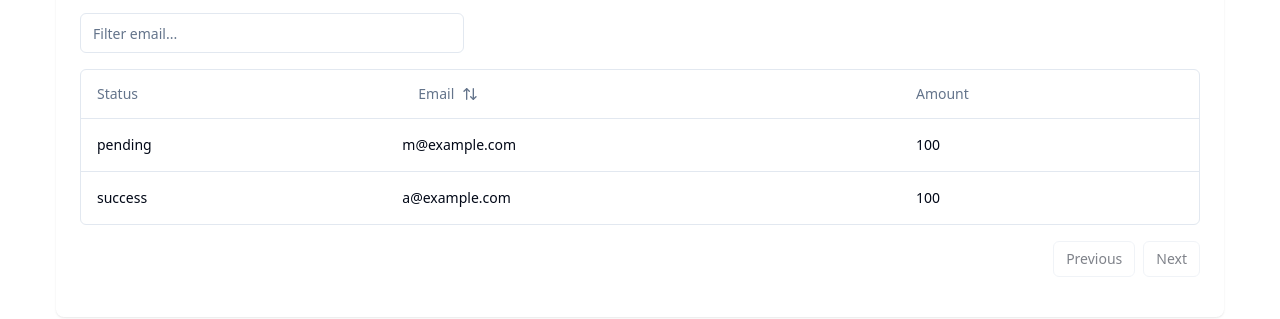
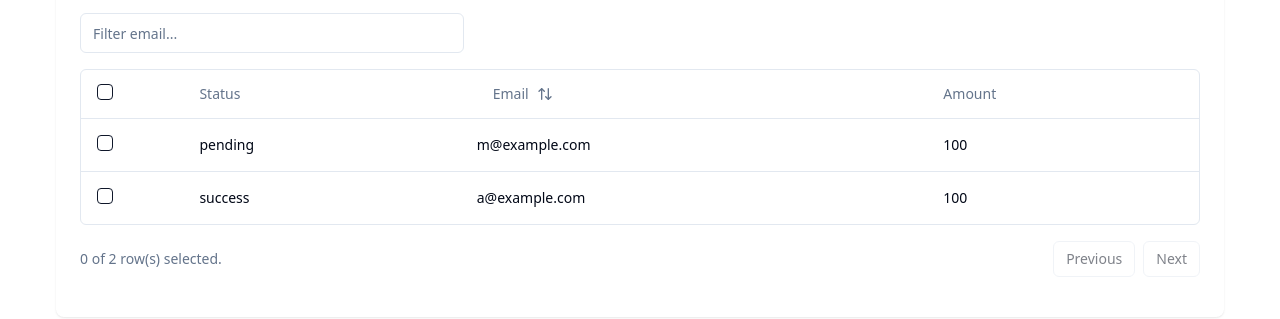
Before and after one commit to nikhil149/finance-app, a Next.js app: page /accounts in a window 1280 px wide. Shown: the part 357-676 px from the top of the page. Built offline with nearby package versions, Linux system fonts and the light colour scheme; no server answers; what drizzle-zod, hono would draw is missing.

Commit message:
Date table created

```diff
--- a/app/(dashboard)/accounts/columns.tsx
+++ b/app/(dashboard)/accounts/columns.tsx
@@ -1,6 +1,7 @@
 "use client";
 
 import { Button } from "@/components/ui/button";
+import { Checkbox } from "@/components/ui/checkbox";
 import { ColumnDef } from "@tanstack/react-table";
 import { ArrowUpDown, MoreHorizontal } from "lucide-react";
 
@@ -14,6 +15,29 @@
 };
 
 export const columns: ColumnDef<Payment>[] = [
+  {
+    id: "select",
+    header: ({ table }) => (
+      <Checkbox
+        checked={
+          table.getIsAllPageRowsSelected() ||
+          (table.getIsSomePageRowsSelected() && "indeterminate")
+        }
+        onCheckedChange={(value) => table.toggleAllPageRowsSelected(!!value)}
+        aria-label="Select all"
+      />
+    ),
+    cell: ({ row }) => (
+      <Checkbox
+        checked={row.getIsSelected()}
+        onCheckedChange={(value) => row.toggleSelected(!!value)}
+        aria-label="Select row"
+      />
+    ),
+    enableSorting: false,
+    enableHiding: false,
+  },
+
   {
     accessorKey: "status",
     header: "Status",
--- a/app/(dashboard)/accounts/page.tsx
+++ b/app/(dashboard)/accounts/page.tsx
@@ -34,7 +34,12 @@
           </Button>
         </CardHeader>
         <CardContent>
-          <DataTable columns={columns} data={data} filterKey="email" />
+          <DataTable
+            columns={columns}
+            data={data}
+            filterKey="email"
+            onDelete={() => {}}
+          />
         </CardContent>
       </Card>
     </div>
--- a/components/data-table.tsx
+++ b/components/data-table.tsx
@@ -3,6 +3,7 @@
 import {
   ColumnDef,
   ColumnFiltersState,
+  Row,
   SortingState,
   flexRender,
   getCoreRowModel,
@@ -23,20 +24,26 @@
 import { Button } from "./ui/button";
 import { useState } from "react";
 import { Input } from "./ui/input";
+import { Trash } from "lucide-react";
 
 interface DataTableProps<TData, TValue> {
   columns: ColumnDef<TData, TValue>[];
   data: TData[];
   filterKey: string;
+  onDelete: (rows: Row<TData>[]) => void;
+  disabled?: boolean;
 }
 
 export function DataTable<TData, TValue>({
   columns,
   data,
   filterKey,
+  disabled,
+  onDelete,
 }: DataTableProps<TData, TValue>) {
   const [sorting, setSorting] = useState<SortingState>([]);
   const [columnFilters, setColumnFilters] = useState<ColumnFiltersState>([]);
+  const [rowSelection, setRowSelection] = useState({});
 
   const table = useReactTable({
     data,
@@ -47,9 +54,11 @@
     getSortedRowModel: getSortedRowModel(),
     onColumnFiltersChange: setColumnFilters,
     getFilteredRowModel: getFilteredRowModel(),
+    onRowSelectionChange: setRowSelection,
     state: {
       sorting,
       columnFilters,
+      rowSelection,
     },
   });
 
@@ -64,6 +73,17 @@
           }
           className="max-w-sm"
         />
+        {table.getFilteredSelectedRowModel().rows.length > 0 && (
+          <Button
+            variant="outline"
+            className="text-xs ml-auto font-normal"
+            size="sm"
+            disabled={disabled}
+          >
+            <Trash className="mr-2 size-4" />
+            Delete ({table.getFilteredSelectedRowModel().rows.length})
+          </Button>
+        )}
       </div>
       <div className="rounded-md border">
         <Table>
@@ -116,6 +136,11 @@
         </Table>
       </div>
       <div className="flex items-center justify-end space-x-2 py-4">
+        <div className="flex-1 text-sm text-muted-foreground">
+          {table.getFilteredSelectedRowModel().rows.length} of{" "}
+          {table.getFilteredRowModel().rows.length} row(s) selected.
+        </div>
+
         <Button
           variant="outline"
           size="sm"
--- /dev/null
+++ b/components/ui/checkbox.tsx
@@ -0,0 +1,30 @@
+"use client"
+
+import * as React from "react"
+import * as CheckboxPrimitive from "@radix-ui/react-checkbox"
+import { Check } from "lucide-react"
+
+import { cn } from "@/lib/utils"
+
+const Checkbox = React.forwardRef<
+  React.ElementRef<typeof CheckboxPrimitive.Root>,
+  React.ComponentPropsWithoutRef<typeof CheckboxPrimitive.Root>
+>(({ className, ...props }, ref) => (
+  <CheckboxPrimitive.Root
+    ref={ref}
+    className={cn(
+      "peer h-4 w-4 shrink-0 rounded-sm border border-primary ring-offset-background focus-visible:outline-none focus-visible:ring-2 focus-visible:ring-ring focus-visible:ring-offset-2 disabled:cursor-not-allowed disabled:opacity-50 data-[state=checked]:bg-primary data-[state=checked]:text-primary-foreground",
+      className
+    )}
+    {...props}
+  >
+    <CheckboxPrimitive.Indicator
+      className={cn("flex items-center justify-center text-current")}
+    >
+      <Check className="h-4 w-4" />
+    </CheckboxPrimitive.Indicator>
+  </CheckboxPrimitive.Root>
+))
+Checkbox.displayName = CheckboxPrimitive.Root.displayName
+
+export { Checkbox }
--- a/package.json
+++ b/package.json
@@ -19,6 +19,7 @@
     "@hookform/resolvers": "^3.4.2",
     "@neondatabase/serverless": "^0.9.3",
     "@paralleldrive/cuid2": "^2.2.2",
+    "@radix-ui/react-checkbox": "^1.0.4",
     "@radix-ui/react-dialog": "^1.0.5",
     "@radix-ui/react-label": "^2.0.2",
     "@radix-ui/react-slot": "^1.0.2",
```
Also changed, not shown: 1 other file (tests, documents, lock files or other folders).
